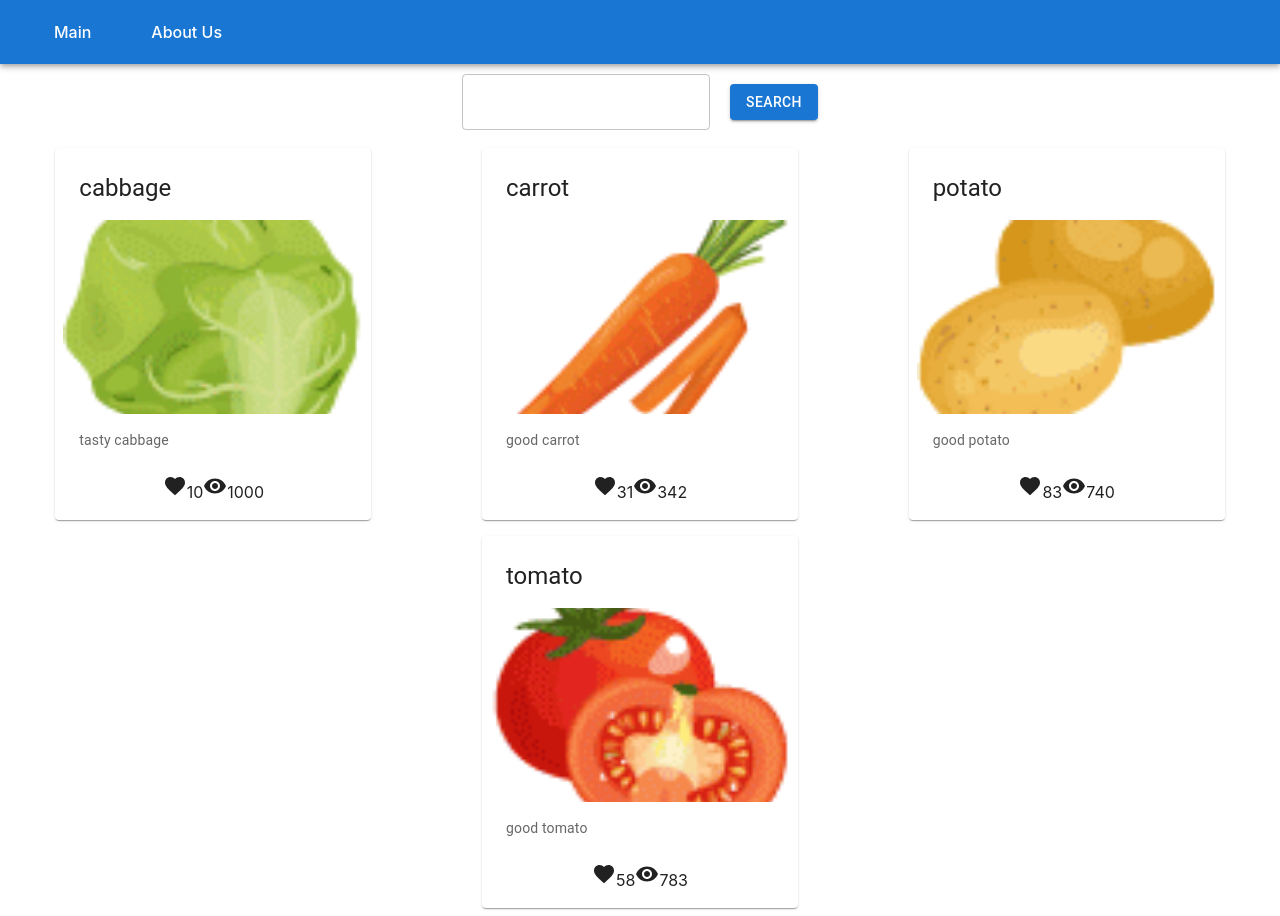
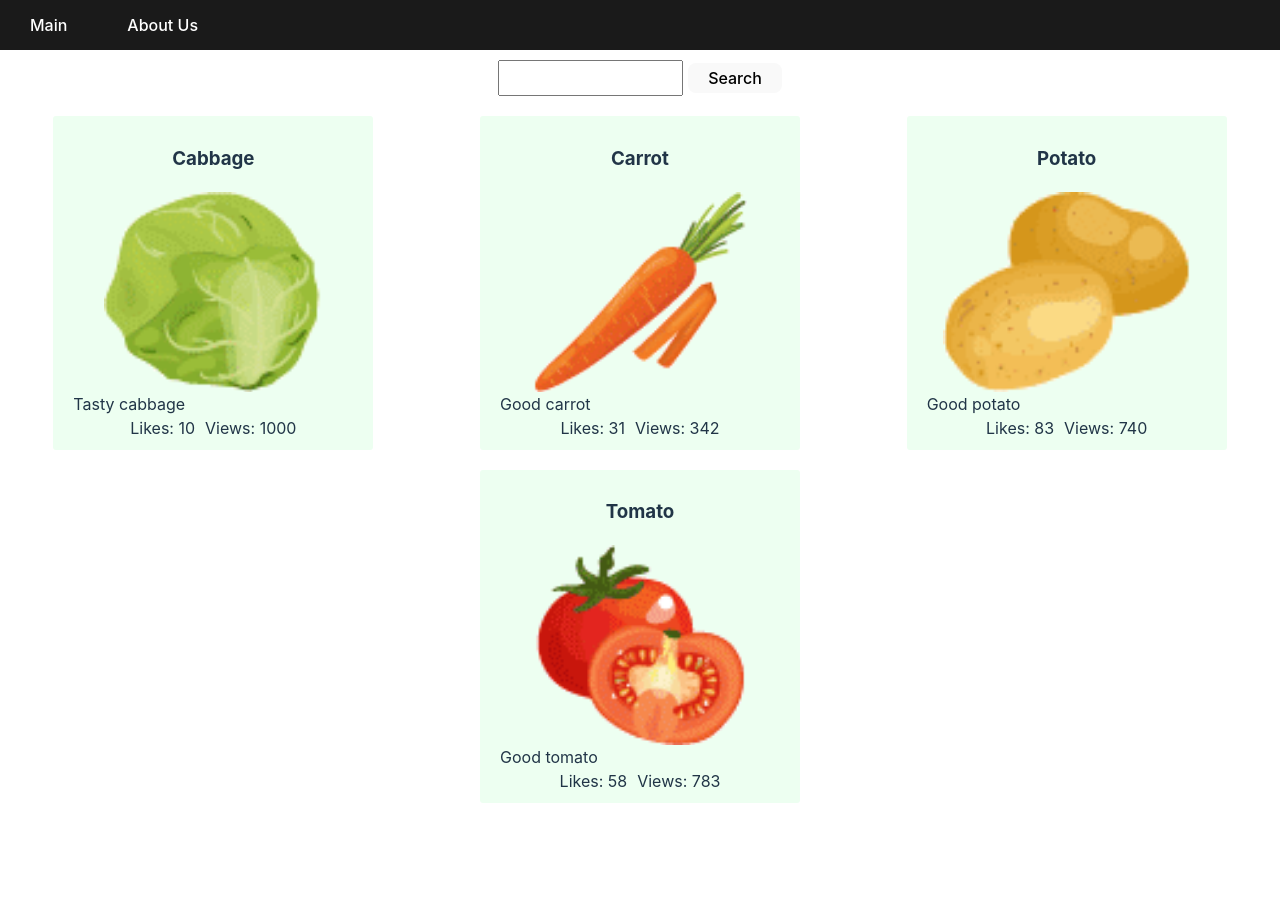
Before and after one commit to abulynka/react-2023-q1, a React (Vite) app: page / in a window 1280 px wide. After the commit the page ends 813 px from the top, so only its background shows below. Built offline with nearby package versions, Linux system fonts and the light colour scheme.

Commit message:
feat: remove mui library

```diff
--- a/package.json
+++ b/package.json
@@ -12,14 +12,13 @@
   "dependencies": {
     "@emotion/react": "^11.10.6",
     "@emotion/styled": "^11.10.6",
-    "@mui/icons-material": "^5.11.11",
-    "@mui/material": "^5.11.13",
     "husky": "^8.0.3",
     "react": "^18.2.0",
     "react-dom": "^18.2.0",
     "react-router-dom": "^6.9.0"
   },
   "devDependencies": {
+    "@testing-library/react": "^14.0.0",
     "@types/react": "^18.0.27",
     "@types/react-dom": "^18.0.10",
     "@typescript-eslint/eslint-plugin": "^5.55.0",
@@ -35,6 +34,7 @@
     "lint-staged": "^13.2.0",
     "prettier": "^2.8.4",
     "typescript": "^4.9.3",
-    "vite": "^4.1.0"
+    "vite": "^4.1.0",
+    "vitest": "^0.29.3"
   }
 }
--- a/src/components/card/CardComponent.css
+++ b/src/components/card/CardComponent.css
@@ -1,17 +1,32 @@
 .card {
-
+    width: 300px;
+    background-color: #edfff1;
+    padding: 10px;
+    margin: 10px;
+    border-radius: 3px;
 }
 
 .card__image {
-
+    width: 100%;
+    height: 200px;
+    display: flex;
+    align-items: center;
+    justify-content: center;
+    object-fit: contain;
 }
 
 .card__title {
-
+    display: flex;
+    justify-content: center;
+    text-transform: capitalize;
 }
 
 .card__desc {
+    padding-left: 10px;
+}
 
+.card__desc:first-letter {
+    text-transform: capitalize;
 }
 
 .card__container {
@@ -21,9 +36,9 @@
 }
 
 .card__container-likes {
-
+    padding-right: 5px;
 }
 
 .card__container-views {
-
+    padding-left: 5px;
 }
--- a/src/components/card/CardComponent.tsx
+++ b/src/components/card/CardComponent.tsx
@@ -1,40 +1,20 @@
 import './CardComponent.css';
 import React, { Component } from 'react';
 import CardItem from '../../data/CardItem';
-import { Card, CardHeader, CardMedia, CardContent, Typography, CardActions } from '@mui/material';
-import FavoriteIcon from '@mui/icons-material/Favorite';
-import VisibilityIcon from '@mui/icons-material/Visibility';
 
 class CardComponent extends Component<{ card: CardItem }> {
   public render(): JSX.Element {
     return (
-      <Card className="card" sx={{ padding: 1, width: 300, margin: 1 }}>
-        <CardHeader className="card__title" title={this.props.card.title} />
-        <CardMedia
-          className="card__image"
-          component="img"
-          height="194"
-          image={this.props.card.imageURL}
-          alt={this.props.card.title}
-        />
-        <CardContent>
-          <Typography variant="body2" color="text.secondary">
-            {this.props.card.desc}
-          </Typography>
-        </CardContent>
+      <section className="card">
+        <h3 className="card__title">{this.props.card.title}</h3>
+        <img className="card__image" src={this.props.card.imageURL} alt={this.props.card.title} />
+        <div className="card__desc">{this.props.card.desc}</div>
+        <div className="card__container">
+          <div className="card__container-likes">Likes: {this.props.card.likes}</div>
 
-        <CardActions className="card__container" disableSpacing>
-          <div className="card__container-likes">
-            <FavoriteIcon></FavoriteIcon>
-            {this.props.card.likes}
-          </div>
-
-          <div className="card__container-views">
-            <VisibilityIcon></VisibilityIcon>
-            {this.props.card.views}
-          </div>
-        </CardActions>
-      </Card>
+          <div className="card__container-views">Views: {this.props.card.views}</div>
+        </div>
+      </section>
     );
   }
 }
--- a/src/components/header/HeaderComponent.css
+++ b/src/components/header/HeaderComponent.css
@@ -1,4 +1,9 @@
-.header {}
+.header {
+    height: 50px;
+    display: flex;
+    align-items: center;
+    background-color: #1a1a1a;
+}
 
 .header__item {
     color: white;
@@ -6,5 +11,5 @@
 }
 
 .header__item:hover {
-    color: #1a1a1a;
+    color: #d7d7d7;
 }
--- a/src/components/header/HeaderComponent.tsx
+++ b/src/components/header/HeaderComponent.tsx
@@ -1,23 +1,18 @@
 import './HeaderComponent.css';
 import React, { Component } from 'react';
 import { Link } from 'react-router-dom';
-import { AppBar, Container, Toolbar } from '@mui/material';
 
 class HeaderComponent extends Component {
   public render(): JSX.Element {
     return (
-      <AppBar position="static" className="header">
-        <Container maxWidth="xl">
-          <Toolbar disableGutters>
+      <header className="header">
         <Link className="header__item" to="/">
           Main
         </Link>
         <Link className="header__item" to="/about">
           About Us
         </Link>
-          </Toolbar>
-        </Container>
-      </AppBar>
+      </header>
     );
   }
 }
--- a/src/components/search/SearchComponent.css
+++ b/src/components/search/SearchComponent.css
@@ -4,11 +4,12 @@
 }
 
 .search__text {
-    height: 100%;
-    padding: 0 10px;
+    height: 30px;
+    margin-right: 5px;
 }
 
 .search__button {
-    height: 100%;
-    padding: 0 10px;
+    height: 30px;
+    display: flex;
+    align-items: center;
 }
--- a/src/components/search/SearchComponent.tsx
+++ b/src/components/search/SearchComponent.tsx
@@ -1,6 +1,5 @@
 import './SearchComponent.css';
 import React, { ChangeEvent, Component } from 'react';
-import { Button, TextField } from '@mui/material';
 
 class SearchComponent extends Component<object, { input: string }> {
   constructor(props: object) {
@@ -11,17 +10,14 @@ class SearchComponent extends Component<object, { input: string }> {
   public render(): JSX.Element {
     return (
       <div className="search">
-        <div className="search__text">
-          <TextField
-            defaultValue={this.state.input}
-            onChange={(value: ChangeEvent<HTMLInputElement>) =>
-              this.setState({ input: value.target.value })
-            }
-          />
-        </div>
-        <div className="search__button">
-          <Button variant="contained">Search</Button>
-        </div>
+        <input
+          className="search__text"
+          defaultValue={this.state.input}
+          onChange={(value: ChangeEvent<HTMLInputElement>) =>
+            this.setState({ input: value.target.value })
+          }
+        ></input>
+        <button className="search__button">Search</button>
       </div>
     );
   }
```
Also changed, not shown: 1 other file (tests, documents, lock files or other folders). Lines whose indentation alone changed are shown as unchanged.
